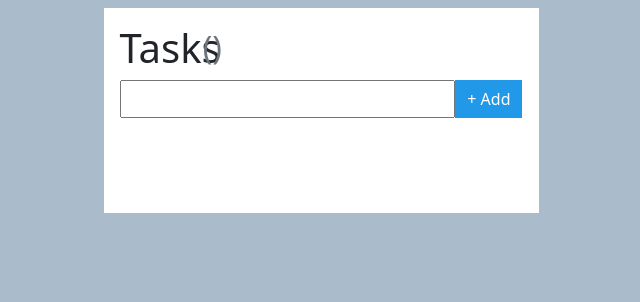
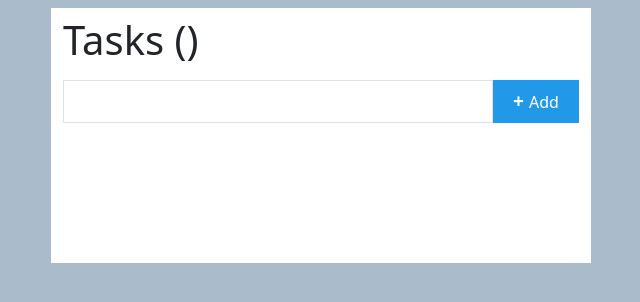
Before and after one commit to idembele70/TodoList-W-Boostrap, a plain HTML site: page index.html in a window 1280 px wide. Shown: the whole page, without its empty margins (319-959 px from the left). Drawn offline with Linux system fonts and the light colour scheme.

Commit message:
css et js sur le input et add button

```diff
--- a/index.html
+++ b/index.html
@@ -12,14 +12,13 @@
 </head>
 
 <body>
-    <div class="container px-2 py-2 ">
-        <div class="row d-flex align-items-center mx-2 mt-2">
-            <h1 class="col-2 p-0 my-0 me-3">Tasks</h1>
-            <span class="col fs-2 text-muted p-0 todo-compteur"></span>
+    <div class="container px-4 py-2 ">
+        <div class="row ">
+            <h1 class="p-0 m-0 text-left todo-title">Tasks&nbsp;</h1>
         </div>
-        <div class="row mx-2 mt-2 ">
-            <input  class="col-10 "type="text" >
-            <button type="submit" class="btn btn-primary col-2 rounded-0 shadow-none btn-add-todo text-white fs-6">Add</button>
+        <div class="row mt-3">
+            <input class="input-add-todo border border-1 col-10 "type="text" >
+            <button type="submit" class=" btn-add-todo btn btn-primary col-2 rounded-0 shadow-none text-white fs-6">Add</button>
         </div>
     </div>
     <script src="./src/js/main.js"></script>
--- a/src/css/container.css
+++ b/src/css/container.css
@@ -1,14 +1,39 @@
-
+*{
+    box-sizing:border-box;
+}
 .container {
-    width: 435px;
-    height: 205px;
+    width: 540px;
+    height: 255px;
     background: #ffffff;
     margin-top: 0.5rem;
 }
-
+.todo-title::after {
+    content: '()';
+}
 .btn-add-todo:hover {
 background: #1a83cc;
 }
 .btn-add-todo::before{
     content: '+ ';
+    font-size: 1.2rem;
+    font-weight: bold;
 }
+
+.input-add-todo{
+    outline:none;
+    border:none;
+    box-shadow:  -1px -1px 2px transparent,
+                    -1px 1px 2px transparent;
+                    border:none;
+}
+
+.input-add-todo:focus{
+outline:none;
+border:none;
+box-shadow:  -1px -1px 2px black,
+                -1px 1px 2px #C4C4C4;
+                border:none;
+}
+.btn-add-todo{
+    box-shadow: -2px -2px 2px #1a83cc;
+}
--- a/src/js/main.js
+++ b/src/js/main.js
@@ -1,4 +1,13 @@
 
-const todoCompteur = document.querySelector('.todo-compteur');
+// Selector
+const todoTitle = document.querySelector('.todo-title');
+const inputAddTodo = document.querySelector('input.input-add-todo');
 
-todoCompteur.innerHTML += '()'
+// insert in Document
+inputAddTodo.addEventListener('focus',()=>{
+        inputAddTodo.classList.remove('border','border-3');
+},true)
+
+inputAddTodo.addEventListener('blur',()=>{
+        inputAddTodo.classList.add('border','border-3')
+},true)
--- a/src/scss/app.scss
+++ b/src/scss/app.scss
@@ -1,4 +1,5 @@
 $primary: #2199e8;
 $input-btn-padding-x: .375rem;
 $border-radius: 0;
+
 @import '../../node_modules/bootstrap/scss/bootstrap.scss';
```
